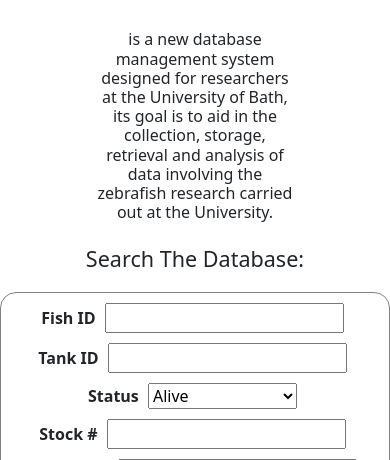
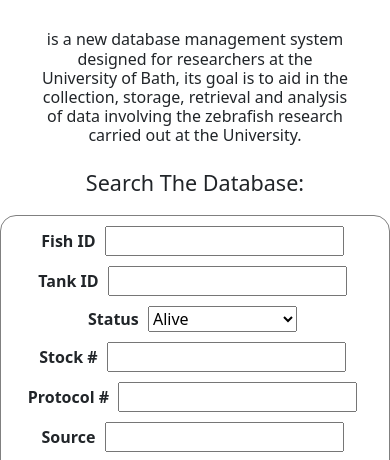
Before and after one commit to MarcusOWilliams/FishFile, a Flask app: page /home in a window 390 px wide. Shown: the part 112-572 px from the top of the page. Run offline with Flask 2, Linux system fonts and the light colour scheme; the visitor is signed in with stand-in values (Sample User, id 1); data comes from the database, SQL or seed files in the repository; data that the repository does not hold is empty; parts of the project's set-up code (start-up, migrations or seed data) failed here and were passed over; some libraries are stand-ins or nearby versions.

Commit message:
update styles

```diff
--- a/app/main/routes.py
+++ b/app/main/routes.py
@@ -1475,7 +1475,7 @@ def updatefish(id):
                     db.session.add(notification)
                     db.session.commit()
 
-            flash("Fish updated", "info")
+            flash("The data for this entry has been updated", "info")
 
         if form.alert_date.data or form.alert_msg.data:
             if fish_user is not None:
--- a/app/static/styles/style.css
+++ b/app/static/styles/style.css
@@ -248,7 +248,9 @@
     word-wrap: break-word;
 }
 
-
+#introParagraph{
+    width: 70%; margin:auto;
+}
 
 
 @media only screen and (max-width: 1000px) {
@@ -265,6 +267,9 @@
         width:100%;
     }
     #mainSearchForm{
+        width:100%;
+    }
+    #introParagraph{
         width:100%;
     }
 
--- a/app/templates/index.html
+++ b/app/templates/index.html
@@ -4,7 +4,7 @@
 
     <h1>Hi {{ current_user.first_name }}, Welcome to {{config["WEBSITE_NAME"]}}!</h1>
     <br>
-    <h6 id="introParagraph" style="width: 70%; margin:auto;">{{config["WEBSITE_NAME"]}} is a new database management system designed for researchers at the University of Bath, its goal is to aid in the collection, storage, retrieval and analysis of data involving the zebrafish research carried out at the University.</h6>
+    <h6 id="introParagraph">{{config["WEBSITE_NAME"]}} is a new database management system designed for researchers at the University of Bath, its goal is to aid in the collection, storage, retrieval and analysis of data involving the zebrafish research carried out at the University.</h6>
     <br>
     {%if current_user.isAdmin() %}
         <h4>Add a new entry:</h4>
```
